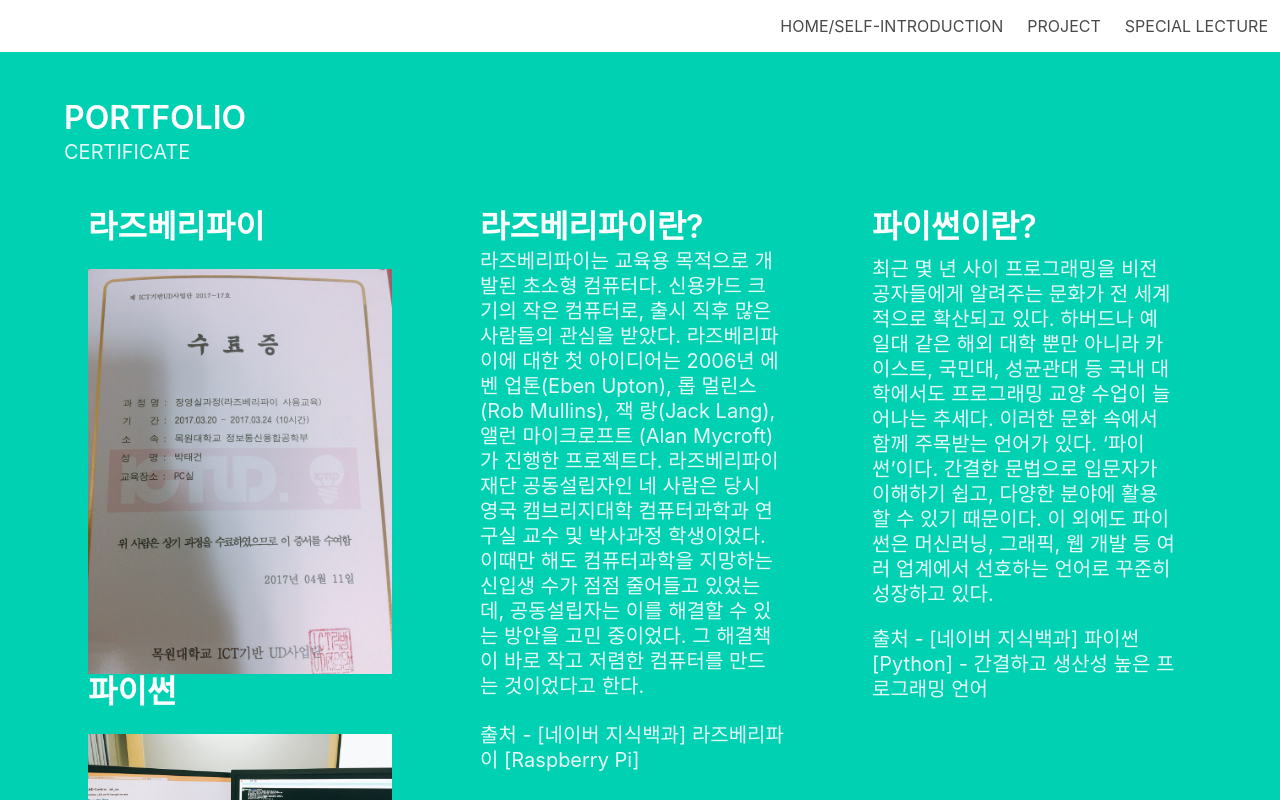
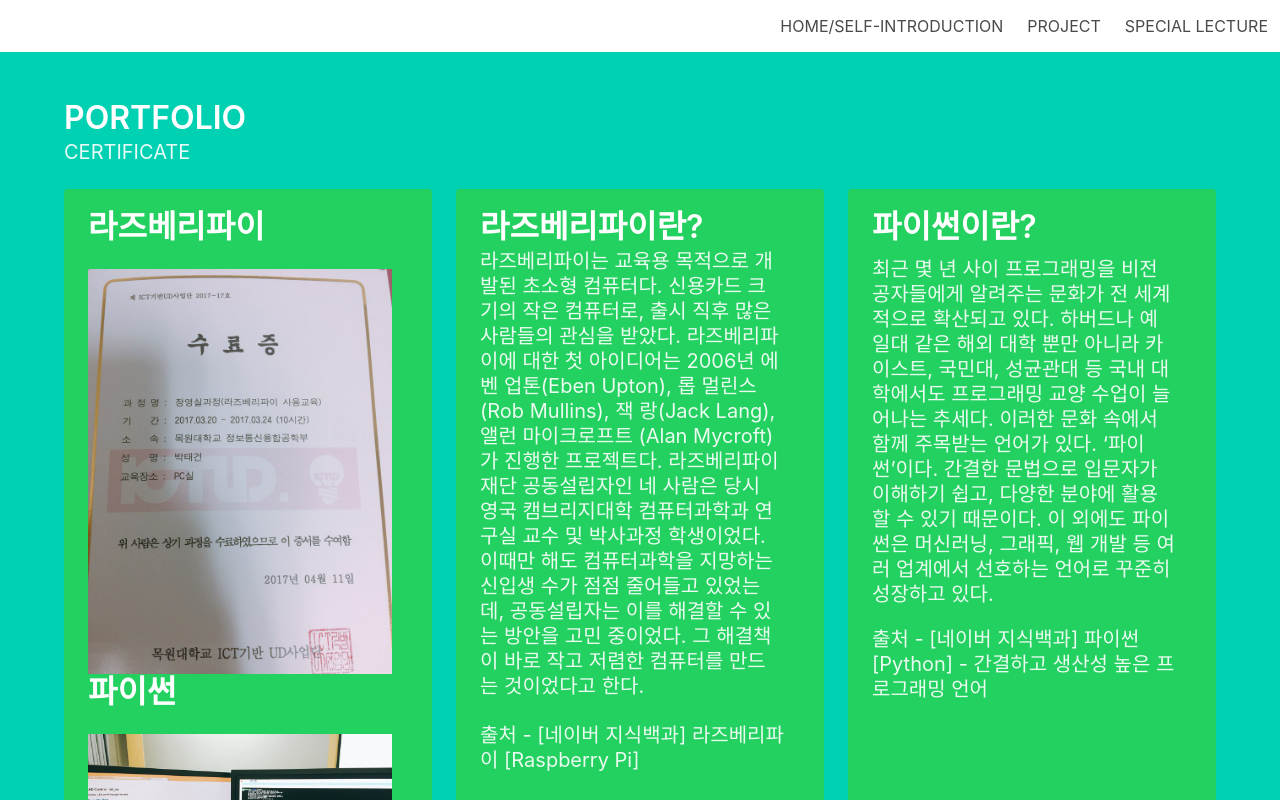
Before and after one commit to parktaegune/Mycloud1, a Nuxt app: page /park in a window 1280 px wide. Shown: the top 800 px of the page. Built offline with nearby package versions, Linux system fonts and the light colour scheme.

Commit message:
first commit

```diff
--- a/pages/about.vue
+++ b/pages/about.vue
@@ -12,17 +12,17 @@
   <div class="tile is-vertical is-8">
     <div class="tile">
       <div class="tile is-parent is-vertical">
-        <article class="tile is-child notification is-primary">
+        <article class="tile is-child notification is-success">
           <p class="title">NAME</p>
           <p class="subtitle">박태건</p>
         </article>
-        <article class="tile is-child notification is-primary">
+        <article class="tile is-child notification is-success">
           <p class="title">H.P</p>
           <p class="subtitle">010-7175-3348</p>
         </article>
       </div>
       <div class="tile is-parent">
-        <article class="tile is-child notification is-primary">
+        <article class="tile is-child notification is-success">
           <p class="title">PHOTO</p>
           <p class="subtitle"></p>
           <figure class="image is-256x128">
@@ -32,7 +32,7 @@
       </div>
     </div>
     <div class="tile is-parent">
-      <article class="tile is-child notification is-primary">
+      <article class="tile is-child notification is-success">
         <p class="title">E-mail</p>
         <p class="subtitle">qkrxo876@hanmail.net</p>
         <div class="content">
--- a/pages/park.vue
+++ b/pages/park.vue
@@ -12,7 +12,7 @@
   <div class="tile is-vertical is-8">
     <div class="tile">
       <div class="tile is-parent is-vertical">
-        <article class="tile is-child notification is-primary">
+        <article class="tile is-child notification is-success">
           <p class="title">라즈베리파이</p>
          <figure class="image is-256x128">
             <img src="~static/수료증.jpg">
@@ -30,7 +30,7 @@
         </article>
       </div>
       <div class="tile is-parent">
-        <article class="tile is-child notification is-primary">
+        <article class="tile is-child notification is-success">
           <p class="title">라즈베리파이란?</p>
           <p class="subtitle">라즈베리파이는 교육용 목적으로 개발된 초소형 컴퓨터다. 신용카드 크기의 작은 컴퓨터로, 출시 직후 많은 사람들의 관심을 받았다. 라즈베리파이에 대한 첫 아이디어는 2006년 에벤 업톤(Eben Upton), 롭 멀린스(Rob Mullins), 잭 랑(Jack Lang), 앨런 마이크로프트 (Alan Mycroft)가 진행한 프로젝트다. 라즈베리파이 재단 공동설립자인 네 사람은 당시 영국 캠브리지대학 컴퓨터과학과 연구실 교수 및 박사과정 학생이었다. 이때만 해도 컴퓨터과학을 지망하는 신입생 수가 점점 줄어들고 있었는데, 공동설립자는 이를 해결할 수 있는 방안을 고민 중이었다. 그 해결책이 바로 작고 저렴한 컴퓨터를 만드는 것이었다고 한다.
 </p>
@@ -49,7 +49,7 @@
     </div>
   </div>
   <div class="tile is-parent">
-    <article class="tile is-child notification is-primary">
+    <article class="tile is-child notification is-success">
       <div class="content">
         <p class="title">파이썬이란?</p>
         <p class="subtitle">최근 몇 년 사이 프로그래밍을 비전공자들에게 알려주는 문화가 전 세계적으로 확산되고 있다. 하버드나 예일대 같은 해외 대학 뿐만 아니라 카이스트, 국민대, 성균관대 등 국내 대학에서도 프로그래밍 교양 수업이 늘어나는 추세다. 이러한 문화 속에서 함께 주목받는 언어가 있다. ‘파이썬’이다. 간결한 문법으로 입문자가 이해하기 쉽고, 다양한 분야에 활용할 수 있기 때문이다. 이 외에도 파이썬은 머신러닝, 그래픽, 웹 개발 등 여러 업계에서 선호하는 언어로 꾸준히 성장하고 있다.
--- a/pages/stat.vue
+++ b/pages/stat.vue
@@ -12,14 +12,14 @@
   <div class="tile is-vertical is-8">
     <div class="tile">
       <div class="tile is-parent is-vertical">
-        <article class="tile is-child notification is-primary">
+        <article class="tile is-child notification is-success">
           <p class="title">PROJECT NAME</p>
           <p class="subtitle">UI/UX DESIGN</p>
           <p class="subtitle">나만의 전기방석</p>
           <p class="subtitle">BEAUTY BLIND</p>
 
         </article>
-        <article class="tile is-child notification is-primary">
+        <article class="tile is-child notification is-success">
           <p class="title">참여한 사람</p>
           <p class="subtitle">박태건</p>
           <p class="subtitle">오명학</p>
@@ -27,7 +27,7 @@
         </article>
       </div>
       <div class="tile is-parent">
-        <article class="tile is-child notification is-primary">
+        <article class="tile is-child notification is-success">
           <p class="title">Project PHOTO</p>
           <p class="subtitle"></p>
           <figure class="image is-256x128">
@@ -51,7 +51,7 @@
     </div>
   </div>
   <div class="tile is-parent">
-    <article class="tile is-child notification is-primary">
+    <article class="tile is-child notification is-success">
       <div class="content">
         <p class="title"></p>
         <p class="subtitle"></p>
```
